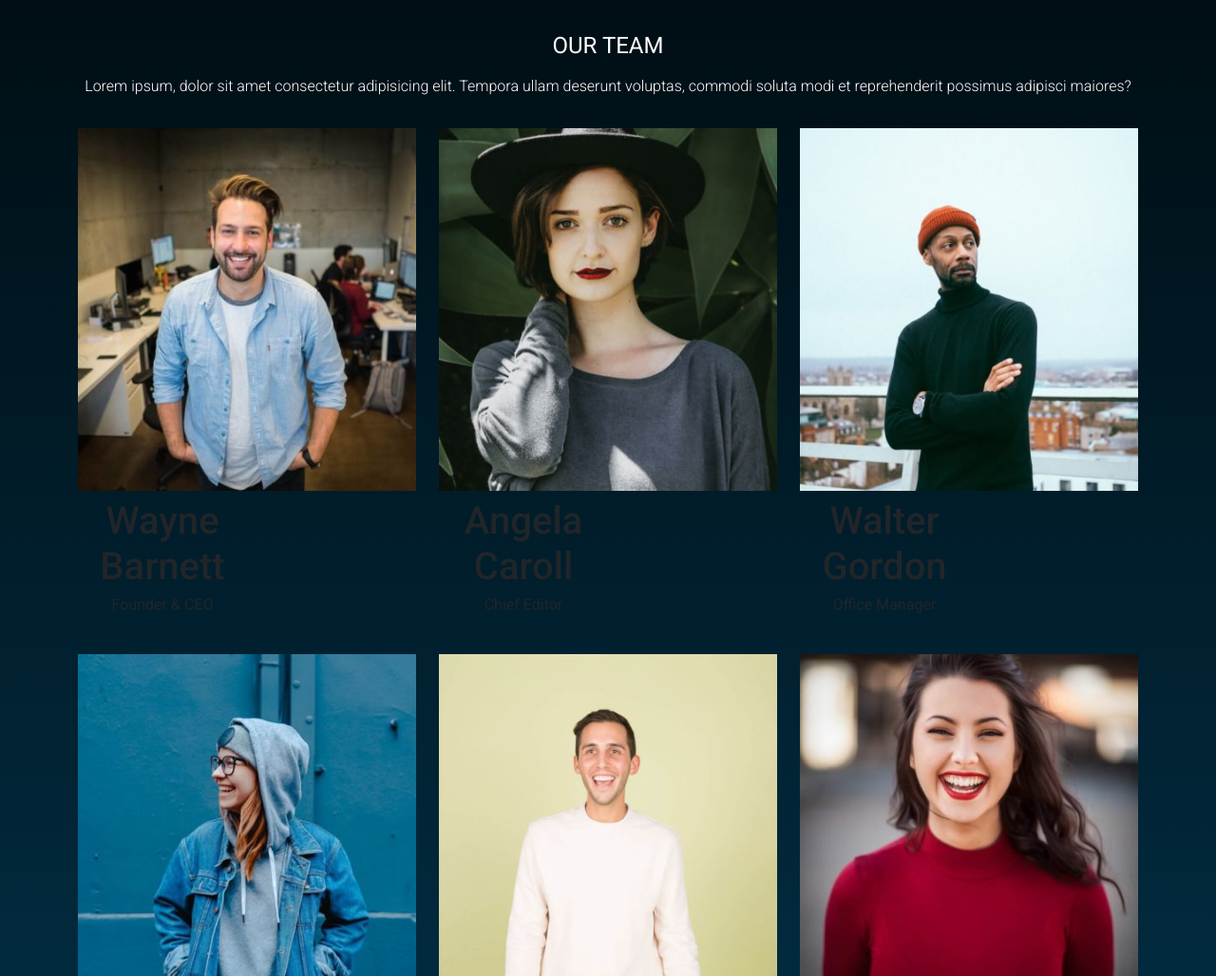
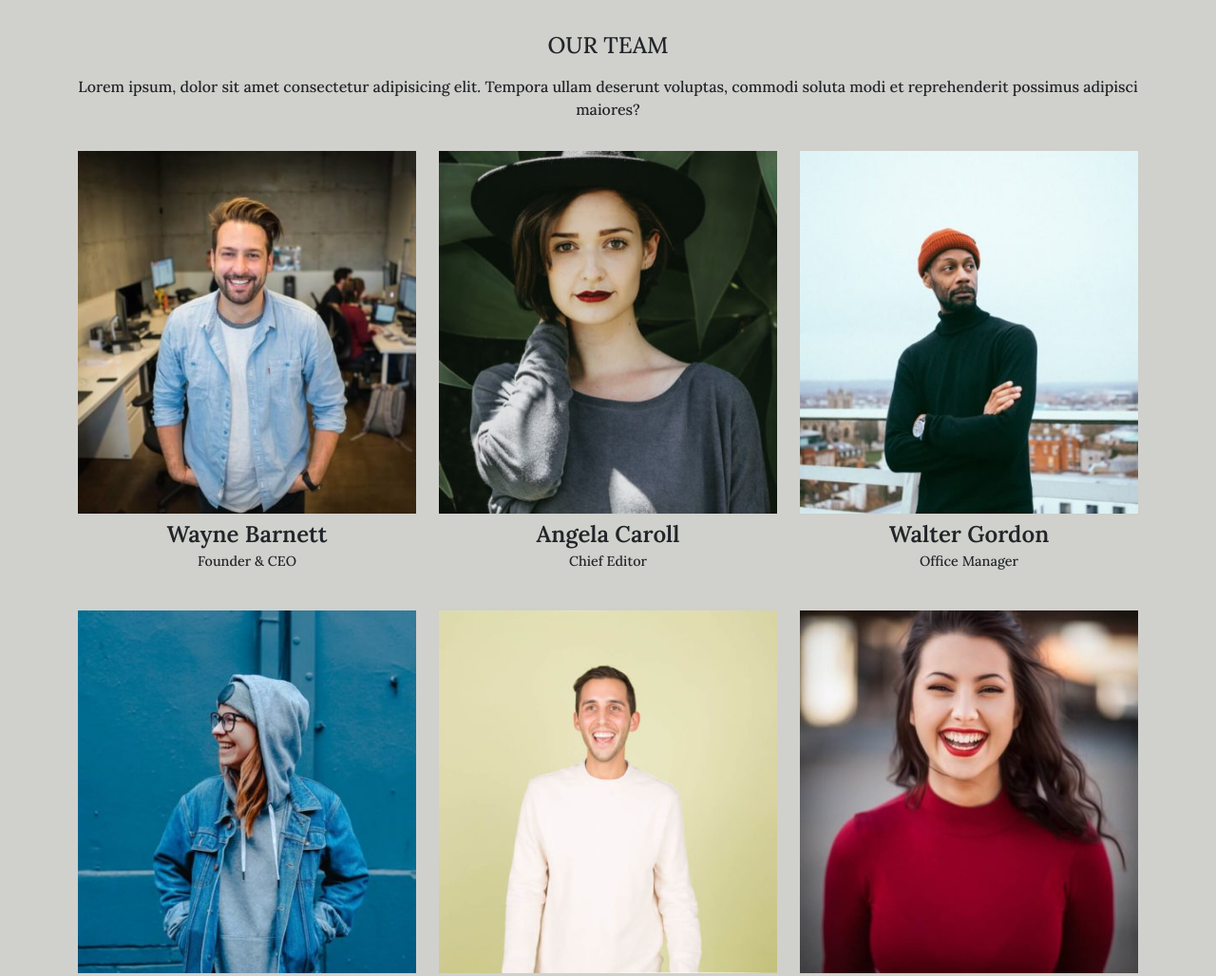
Before and after one commit to BernardoBarbucci/js-our-team, a plain HTML site: page index.html in a window 1280 px wide. Shown: the top 1028 px of the page at 95% size. Drawn offline with nearby package versions, Linux system fonts and the light colour scheme.

Commit message:
esercizio completato

```diff
--- a/index.html
+++ b/index.html
@@ -9,13 +9,16 @@
     <link rel="preconnect" href="https://fonts.googleapis.com">
     <link rel="preconnect" href="https://fonts.gstatic.com" crossorigin>
     <link href="https://fonts.googleapis.com/css2?family=Roboto:wght@300;400;500;700;900&display=swap" rel="stylesheet">
+    <link rel="preconnect" href="https://fonts.googleapis.com">
+<link rel="preconnect" href="https://fonts.gstatic.com" crossorigin>
+<link href="https://fonts.googleapis.com/css2?family=Lora:wght@500;600&display=swap" rel="stylesheet">
 </head>
 <body>
 
     <main class="custom_container">
         <header class="pt-4 mb-3">
             <section class="container">
-                <div class="row text-center text-white">
+                <div class="row text-center">
                     <h1 class="fs-4 mb-3 fw-normal">OUR TEAM</h1>
                     <p class="fs-6 fw-light">Lorem ipsum, dolor sit amet consectetur adipisicing elit. Tempora ullam deserunt voluptas, commodi soluta modi et reprehenderit possimus adipisci maiores?</p>
                 </div>
--- a/script.js
+++ b/script.js
@@ -51,9 +51,9 @@
     const profile = teamProfiles[index];
     customCards.innerHTML += `
     <div class="col-4 mb-4">
-        <div class="profile">
+        <div class="profile text-center">
             <img class="profile-pic img-fluid mb-2" src="./style/img/${profile.img}" alt="profile pic">
-            <div class="col-6 text-center profile-infos">
+            <div class="col-12 text-center profile-infos">
                 <h1 class="profile-name mb-1">
                     ${profile.name}
                 </h1>
--- a/style/style.css
+++ b/style/style.css
@@ -1,12 +1,22 @@
 *{
     margin: 0;
     padding: 0;
-    font-family: 'Roboto', sans-serif;
+    font-family: 'Lora', serif;
     box-sizing: border-box;
 }
 .custom_container{
     width: 100%;
     min-height: 100vh;
-    background: linear-gradient(180deg, #000e14, #023047);
+    background: #d0d0cc;
     padding: 10px;
 }
+h1.profile-name{
+    font-size: 1.5rem;
+    font-family: 'Lora', serif;
+    font-weight: 600;
+}
+p.profile-position{
+    font-size: .9rem;
+    font-family: 'Lora', serif;
+    font-weight: 500;
+}
```
